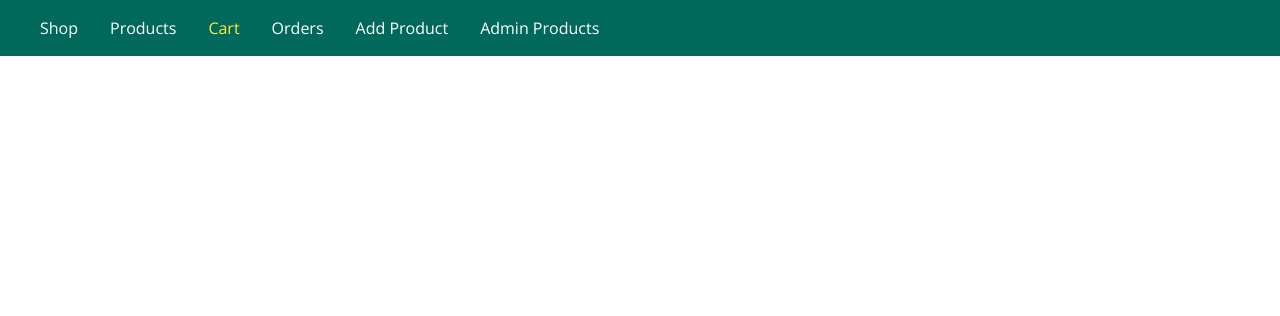
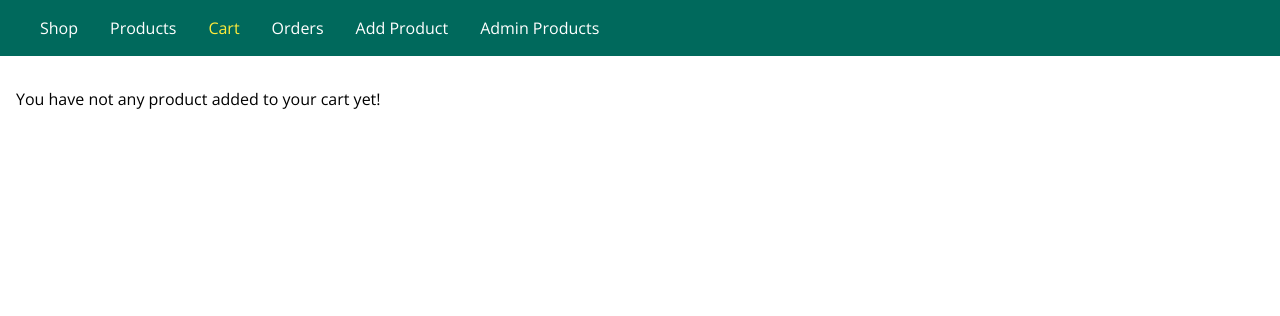
Before and after one commit to seldii/NodeJS-Course, a Node server app: page /cart in a window 1280 px wide. Shown: the top 316 px of the page. Run offline with Node 20, Linux system fonts and the light colour scheme; some libraries are stand-ins or nearby versions.

Commit message:
Dynamic Routes and Advanced Models

```diff
--- a/controllers/shop.js
+++ b/controllers/shop.js
@@ -1,4 +1,5 @@
 const Product = require("../models/product");
+const Cart = require("../models/cart");
 
 exports.getProducts = (req, res, next) => {
   Product.fetchAll(products => {
@@ -32,18 +33,38 @@ exports.getIndex = (req, res, next) => {
 };
 
 exports.getCart = (req, res, next) => {
-  res.render("shop/cart", {
-    pageTitle: "Your Cart",
-    path: "/cart"
+  Cart.getCart(cart => {
+    Product.fetchAll(products => {
+      const cartProducts = [];
+      for (product of products) {
+        const cartProductData = cart.products.find(p => p.id === product.id);
+        if (cartProductData) {
+          cartProducts.push({ productData: product, qty: cartProductData.qty });
+        }
+      }
+      res.render("shop/cart", {
+        pageTitle: "Your Cart",
+        path: "/cart",
+        products: cartProducts
+      });
+    });
   });
 };
 
 exports.postCart = (req, res, next) => {
   const { productId } = req.body;
-  console.log(productId);
-  res.redirect("/cart");
+  Product.findById(productId, product => {
+    Cart.addProduct(product.id, product.price);
+    res.redirect("/cart");
+  });
 };
-
+exports.postCartDeleteItem = (req, res, next) => {
+  const { productId } = req.body;
+  Product.findById(productId, product => {
+    Cart.deleteProduct(productId, product.price);
+    res.redirect("/cart");
+  });
+};
 exports.getOrders = (req, res, next) => {
   res.render("shop/orders", {
     pageTitle: "Your Orders",
--- /dev/null
+++ b/data/cart.json
@@ -0,0 +1 @@
+{"products":[],"totalPrice":0}
--- a/data/product.json
+++ b/data/product.json
@@ -1 +1 @@
-[{"title":"Home Going","imageURL":"https://images-na.ssl-images-amazon.com/images/I/51nlEBNFycL._SX324_BO1,204,203,200_.jpg","price":"8.89","description":"Effia and Esi: two sisters with two very different destinies. One sold into slavery; one a slave trader's wife. The consequences of their fate reverberate through the generations that follow. Taking us from the Gold Coast of Africa to the cotton-picking plantations of Mississippi; from the missionary schools of Ghana to the dive bars of Harlem, spanning three continents and seven generations, Yaa Gyasi has written a miraculous novel - the intimate, gripping story of a brilliantly vivid cast of characters and through their lives the very story of America itself.\r\n\r\nEpic in its canvas and intimate in its portraits, Homegoing is a searing and profound debut from a masterly new writer.","id":"c8f33b6e-e800-4406-94c5-7ab296b36149"}]
+[{"id":"5a9073a1-18ec-4754-b6ba-cd6f73d69a53","title":"Biork Deo Stick","imageURL":"https://images-na.ssl-images-amazon.com/images/I/61DsYg8hIJL._SY355_.jpg","price":"13.5","description":"Bio-Deo-Stick\r\n✔ 100 % ökologische Verpackung\r\n✔ 24 Stunden lang frei von Gerüchen\r\n✔ Korkbehälter\r\n✔ Hinterlässt keine Flecken\r\n✔ Duftneutral"},{"id":"5f1adc49-066c-4e77-85ca-adc76e9ebe8d","title":"Black & Blum Charcoal Water Filters x 4","imageURL":"https://images-na.ssl-images-amazon.com/images/I/61TfGofpe-L._AC_SL1000_.jpg","price":"27.40","description":"der Binchotan Aktivkohlefilter reinigt das Leitungswasser und bereichert es mit natürlichen Mineralien wie Kalzium, Eisen und Magnesium"},{"id":"6edd0c34-4d74-433e-9a8e-6a9fe813f306","title":"Ball Mason Jar 16oz Regular Mouth 3/Set","imageURL":"https://encrypted-tbn1.gstatic.com/shopping?q=tbn:ANd9GcScEeWngl2bkZ7z_9WmEHUVsijmI6rmwx4xMkjcoZ3HO4uebbcwBqqQv_civjvA1TsHyyVkdE7cb7f0UtCwu3kNLfEksym9BgqYL9sHoomgRW_l_er9HkURCg&usqp=CAc","price":"15.49","description":"3 ball Mason Jars Regular mouth, 16oz (approx. 473 ml)"}]
--- /dev/null
+++ b/models/cart.js
@@ -0,0 +1,111 @@
+const fs = require("fs");
+const path = require("path");
+const p = path.join(
+  path.dirname(process.mainModule.filename),
+  "data",
+  "cart.json"
+);
+module.exports = class Cart {
+  static addProduct(productId, productPrice) {
+    //Fetch previous cart
+    fs.readFile(p, (err, fileContent) => {
+      let cart = { products: [], totalPrice: 0 };
+
+      if (!err) {
+        cart = JSON.parse(fileContent);
+      }
+
+      //Analyze the cart if it has the product already
+      const existingProductIndex = cart.products.findIndex(
+        prod => prod.id === productId
+      );
+      const existingProduct = cart.products[existingProductIndex];
+      let updatedProduct;
+      if (existingProduct) {
+        //incremnet the quantity
+        updatedProduct = { ...existingProduct };
+        updatedProduct.qty += 1;
+        cart.products = [...cart.products];
+        cart.products[existingProductIndex] = updatedProduct;
+      } else {
+        //Add new product
+        updatedProduct = { id: productId, qty: 1 };
+        cart.products = [...cart.products, updatedProduct];
+      }
+      cart.totalPrice += +productPrice;
+      fs.writeFile(p, JSON.stringify(cart), err => {
+        console.log(err);
+      });
+    });
+  }
+
+  //delete the product completely from the cart
+  static deleteProduct(productId, productPrice) {
+    //Fetch previous cart
+    fs.readFile(p, (err, fileContent) => {
+      if (err) {
+        return;
+      }
+      const cart = JSON.parse(fileContent);
+
+      let updatedCart = { ...cart };
+      const product = updatedCart.products.find(prod => prod.id === productId);
+
+      if (!product) {
+        return;
+      }
+      const productQuantity = product.qty;
+      updatedCart.products = updatedCart.products.filter(
+        p => p.id !== productId
+      );
+      updatedCart.totalPrice =
+        updatedCart.totalPrice - productPrice * productQuantity;
+
+      fs.writeFile(p, JSON.stringify(updatedCart), err => {
+        console.log(err);
+      });
+    });
+  }
+
+  static getCart(cb) {
+    fs.readFile(p, (err, fileContent) => {
+      const cart = JSON.parse(fileContent);
+      if (err) {
+        cb(null);
+      } else {
+        cb(cart);
+      }
+    });
+  }
+
+  //decrement product quantity in the cart
+  static decrementProduct(id, price) {
+    //Fetch previous cart
+    fs.readFile(p, (err, fileContent) => {
+      if (err) {
+        return;
+      }
+
+      const cart = JSON.parse(fileContent);
+
+      const productIndex = cart.products.findIndex(
+        prod => prod.id === productId
+      );
+      const product = cart.products[productIndex];
+      let updatedProduct;
+      if (product.qty > 1) {
+        //decrement the quantity
+        updatedProduct = { ...product };
+        updatedProduct.qty -= 1;
+        cart.products = [...cart.products];
+        cart.products[productIndex] = updatedProduct;
+      } else if (product.qty === 1) {
+        cart.products.filter(p => p.id !== id);
+      }
+      cart.totalPrice -= +price;
+      fs.writeFile(p, JSON.stringify(cart), err => {
+        console.log(err);
+      });
+    });
+  }
+};
--- a/models/product.js
+++ b/models/product.js
@@ -1,6 +1,7 @@
 const fs = require("fs");
 const path = require("path");
 const uuid = require("uuid4");
+const Cart = require("./cart");
 const p = path.join(
   path.dirname(process.mainModule.filename),
   "data",
@@ -16,7 +17,8 @@ const getProductsFromFile = cb => {
 };
 module.exports = class Product {
   //the order of the parameters within constructor paranthesis matters
-  constructor(title, imageURL, price, description) {
+  constructor(id, title, imageURL, price, description) {
+    this.id = id;
     this.title = title;
     this.imageURL = imageURL;
     this.price = price;
@@ -24,15 +26,37 @@ module.exports = class Product {
   }
 
   save() {
-    this.id = uuid();
     getProductsFromFile(products => {
-      products.push(this);
-      fs.writeFile(p, JSON.stringify(products), err => {
-        console.log(err);
+      if (this.id) {
+        const existingProductIndex = products.findIndex(
+          product => product.id === this.id
+        );
+
+        const updatedProducts = [...products];
+        updatedProducts[existingProductIndex] = this;
+        fs.writeFile(p, JSON.stringify(updatedProducts), err => {
+          console.log(err);
+        });
+      } else {
+        this.id = uuid();
+        products.push(this);
+        fs.writeFile(p, JSON.stringify(products), err => {
+          console.log(err);
+        });
+      }
+    });
+  }
+  static deleteById(id) {
+    getProductsFromFile(products => {
+      const product = products.find(p => p.id === id);
+      const updatedProducts = products.filter(p => p.id !== id);
+      fs.writeFile(p, JSON.stringify(updatedProducts), err => {
+        if (!err) {
+          Cart.deleteProduct(id, product.price);
+        }
       });
     });
   }
-
   //static keyword makes sure that you call fetchAll method directly on class itself
   static fetchAll(cb) {
     getProductsFromFile(cb);
--- a/routes/shop.js
+++ b/routes/shop.js
@@ -13,6 +13,9 @@ Router.get("/cart", shopController.getCart);
 //Add to Cart
 Router.post("/cart", shopController.postCart);
 
+//delete item from the cart
+Router.post("/cart-delete-item", shopController.postCartDeleteItem);
+
 Router.get("/orders", shopController.getOrders);
 
 Router.get("/checkout", shopController.getCheckout);
--- a/views/admin/products.ejs
+++ b/views/admin/products.ejs
@@ -27,8 +27,9 @@
                                     </p>
                                 </div>
                                 <div class="card__actions">
-                                    <a href="/admin/edit-product" class="btn">Edit</a>
+                                    <a href="/admin/edit-product/<%= product.id %>?edit=true" class="btn">Edit</a>
                                     <form action="/admin/delete-product" method="POST">
+                                        <input type="hidden" name="productId" value="<%= product.id %>"/>
                                         <button class="btn" type="submit">Delete</button>
                                     </form>
 
--- a/views/includes/add-to-card.ejs
+++ b/views/includes/add-to-cart.ejs
@@ -1,4 +1,4 @@
 <form action="/cart" method="POST">
-  <input type="hidden" name="productId" value="<% product.id %>" />
+  <input type="hidden" name="productId" value="<%= product.id %>" />
   <button class="btn">Add to Cart</button>
 </form>
--- a/views/shop/cart.ejs
+++ b/views/shop/cart.ejs
@@ -3,4 +3,22 @@
 
     <body>
         <%- include('../includes/navigation.ejs') %>
+        <main>
+            <% if (products.length > 0) { %>
+            <ul>
+                <% for (p of products) { %>
+                <li>
+                    <p><%= p.productData.title %>(<%= p.qty %>)</p>
+                    <form action="/cart-delete-item" method="POST">
+                        <input type="hidden" name="productId" value="<%= p.productData.id %>" />
+                        <button class="btn" type="submit">Delete</button>
+                    </form>
+                </li>
+                <% } %>
+            </ul>
+
+            <% } else { %>
+                <p>You have not any product added to your cart yet! </p>
+            <% } %>
+        </main>
         <%- include('../includes/end.ejs') %>
--- a/views/shop/index.ejs
+++ b/views/shop/index.ejs
@@ -22,8 +22,7 @@
                             <p class="product__description"><%= product.description %></p>
                         </div>
                         <div class="card__actions">
-                            <%- include('../includes/add-to-card.ejs', {product:product}) %>
-
+                            <%- include('../includes/add-to-cart.ejs', {product: product}) %>
                         </div>
                     </article>
                 <% } %>
--- a/views/shop/product-details.ejs
+++ b/views/shop/product-details.ejs
@@ -11,8 +11,6 @@
         </div>
         <h2><%= product.price %></h2>
         <p><%= product.description %></p>
-        <%- include('../includes/add-to-card.ejs', {product:product}) %>
-
-
+        <%- include('../includes/add-to-cart.ejs') %>
     </main>
     <%- include('../includes/end.ejs') %>
--- a/views/shop/product-list.ejs
+++ b/views/shop/product-list.ejs
@@ -22,7 +22,7 @@
                         </div>
                         <div class="card__actions">
                             <a href="/products/<%= product.id %>" class="btn">Details</a>
-                            <%- include('../includes/add-to-card.ejs', {product:product}) %>
+                            <%- include('../includes/add-to-cart.ejs', {product: product}) %>
                         </div>
                     </article>
                 <% } %>
```
Also changed, not shown: controllers/admin.js (+46 -4 lines), routes/admin.js (+9 -0 lines), views/admin/add-product.ejs (deleted, +0 -31 lines), views/admin/edit-product.ejs (+34 -0 lines).
